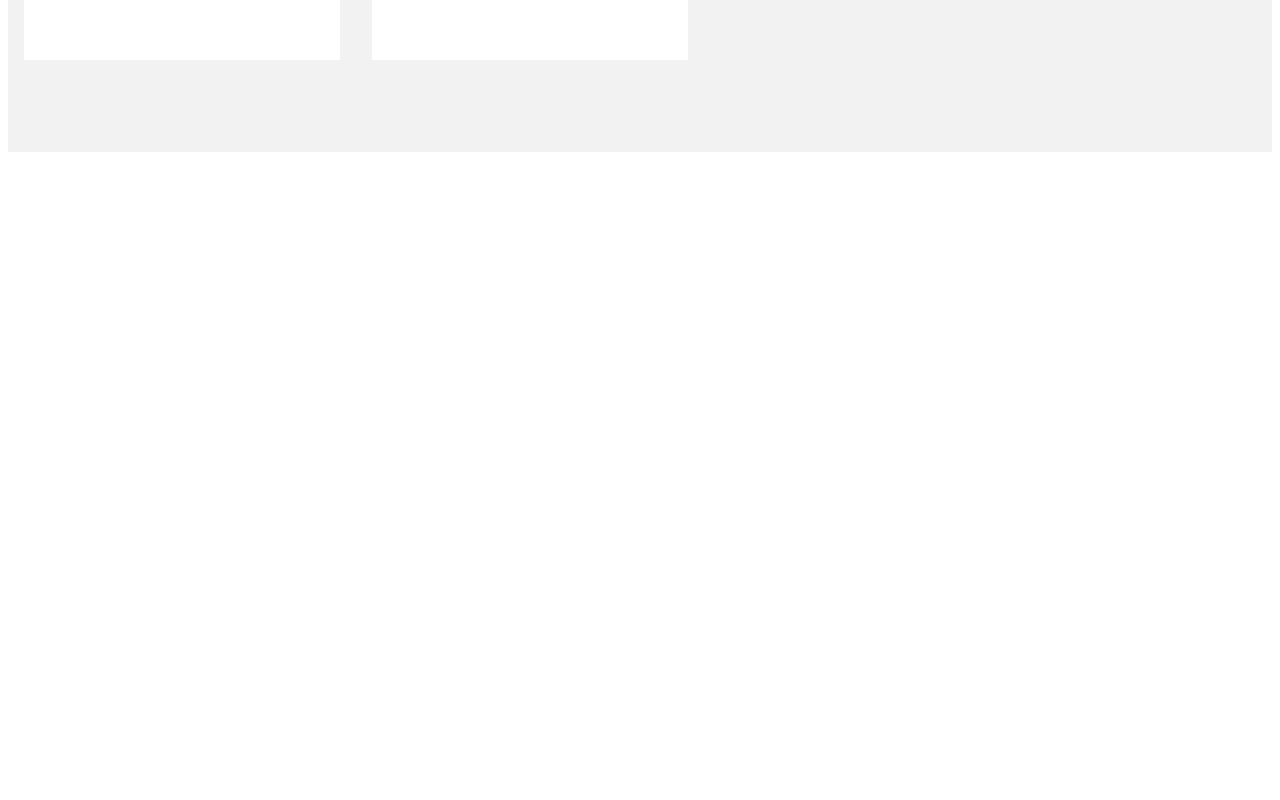
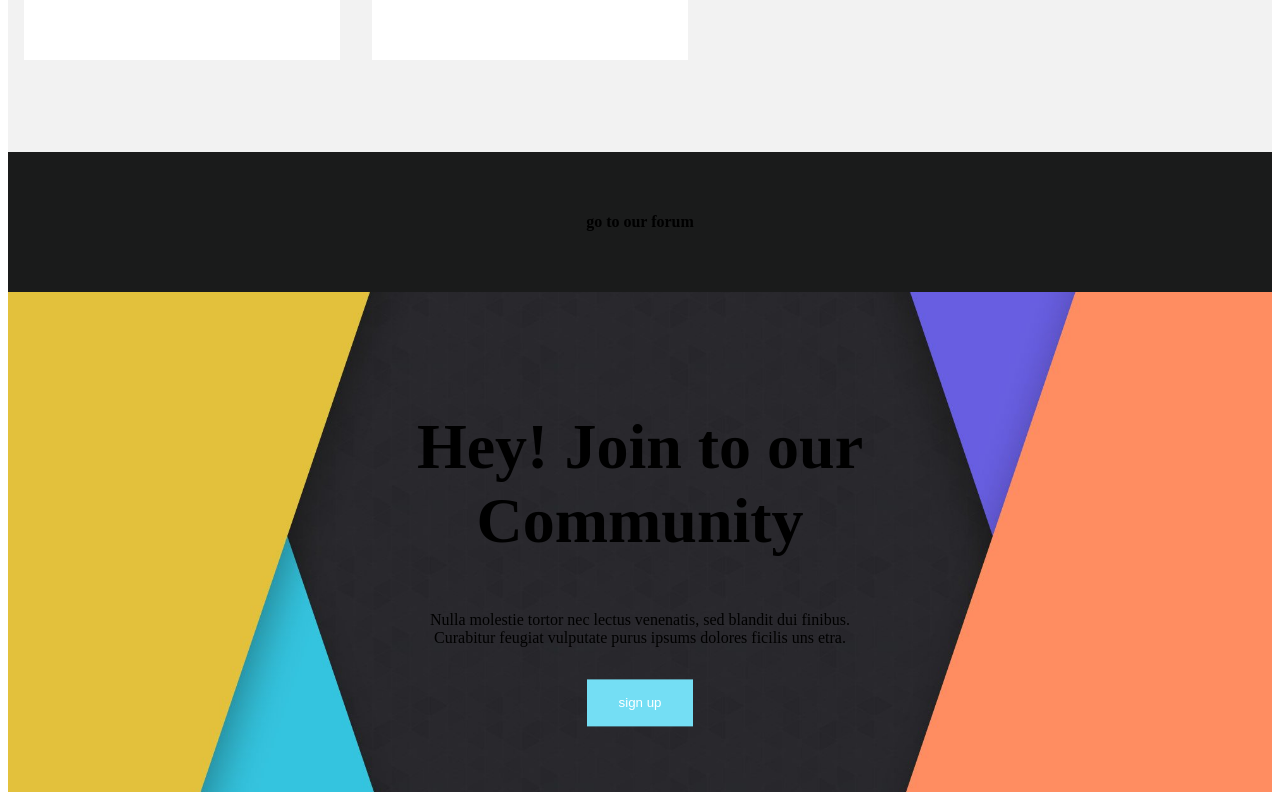
Before and after one commit to GianfrancoGhiani/proj-html-vuejs, a Vue app: page / in a window 1280 px wide. Shown: the part 4587-5387 px from the top of the page. Before the commit the page ends 4747 px from the top, so only its background shows below. Built offline with nearby package versions, Linux system fonts and the light colour scheme; the HTML template or start-up script is replaced by a standard one.

Commit message:
join component added

```diff
--- a/src/components/MainComponent.vue
+++ b/src/components/MainComponent.vue
@@ -17,6 +17,12 @@
     <section>
         <ForumComponent />
     </section>
+    <section>
+        <RedirectComponent redirect="go to our forum" />
+    </section>
+    <section>
+        <JoinComponent />
+    </section>
 </template>
 
 <script>
@@ -31,9 +37,10 @@ import SCardComponent from './sub/SCardComponent.vue';
 import TutorialComponent from './sub/TutorialComponent.vue';
 import RedirectComponent from './sub/RedirectComponent.vue';
 import ForumComponent from './sub/ForumComponent.vue';
+import JoinComponent from './sub/JoinComponent.vue';
 export default {
     name: "MainComponent",
-    components: { JumboComponent, FirstSecComponent, SecondSecComponent, EmphasizedComponent, SCardComponent, TutorialComponent, RedirectComponent, ForumComponent },
+    components: { JumboComponent, FirstSecComponent, SecondSecComponent, EmphasizedComponent, SCardComponent, TutorialComponent, RedirectComponent, ForumComponent, JoinComponent },
     data() {
         return {
             store,
--- /dev/null
+++ b/src/components/sub/JoinComponent.vue
@@ -0,0 +1,55 @@
+<template>
+    <div class="bg">
+        <div class="container">
+            <h1>Hey! Join to our Community</h1>
+            <p>Nulla molestie tortor nec lectus venenatis, sed blandit dui finibus. Curabitur feugiat vulputate purus
+                ipsums dolores ficilis uns etra.</p>
+            <BtnComponent class="caps" content="sign up" chev="true" />
+        </div>
+    </div>
+</template>
+
+<script>
+import BtnComponent from './BtnComponent.vue';
+
+export default {
+    name: "JoinComponent",
+    components: { BtnComponent }
+}
+</script>
+
+<style lang="scss" scoped>
+@use '../../assets/style/partials/variables' as*;
+@use '../../assets/style/partials/mixin' as*;
+
+.bg {
+    background-image: url('/img/join_now_cta_bg.jpg');
+    background-size: cover;
+    background-repeat: no-repeat;
+    background-position: center;
+    height: 500px;
+    position: relative;
+
+    .container {
+        position: absolute;
+        top: 50%;
+        left: 50%;
+        transform: translate(-50%, -50%);
+        text-align: center;
+
+        h1 {
+            font-size: 4rem;
+        }
+
+        p {
+            margin: 2rem auto;
+            max-width: 70%;
+        }
+
+        button {
+            padding: 1rem 2rem;
+            background-color: $lightblue;
+        }
+    }
+}
+</style>
```
